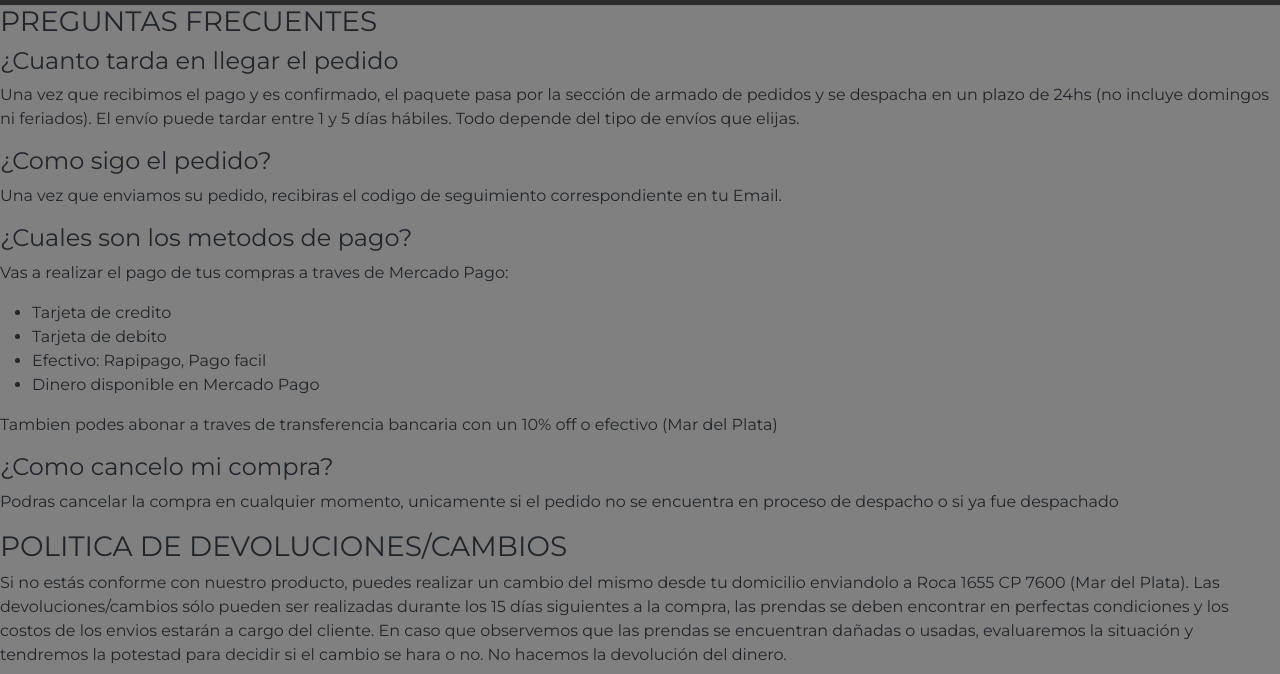
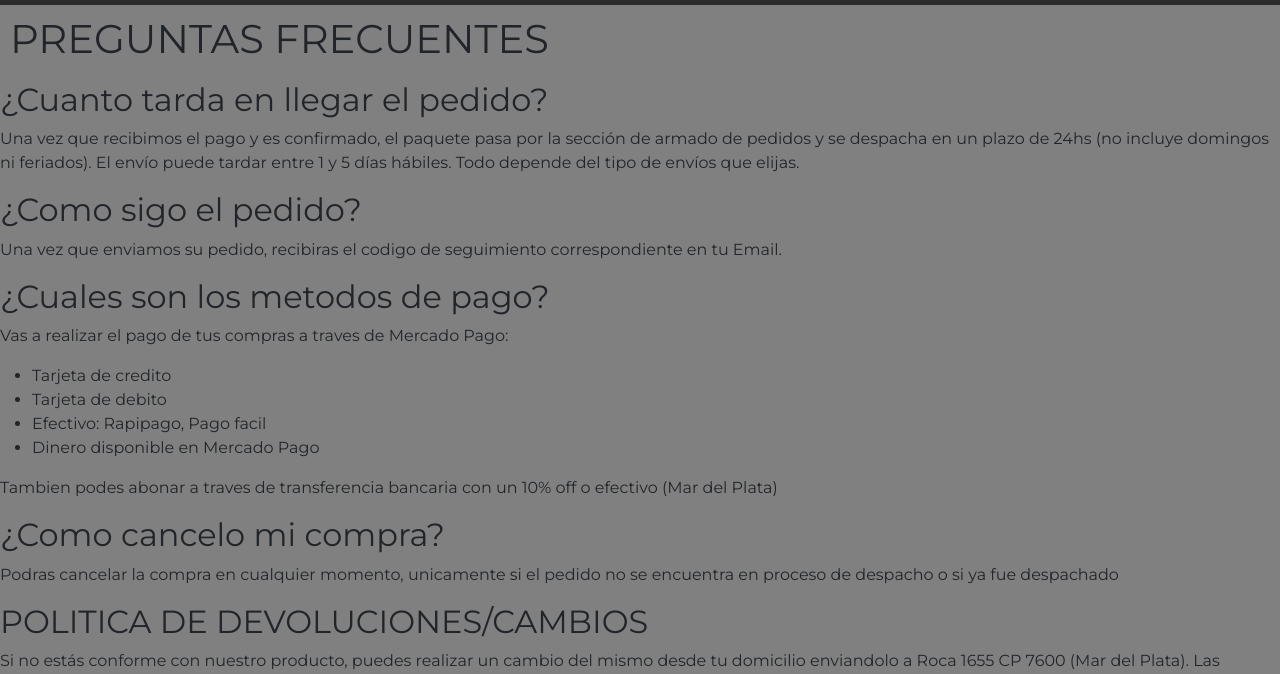
Before and after one commit to FelipePelletier/PreEntrega3Pelletier, a website: page pages/info.html in a window 1280 px wide. Shown: the part 106-780 px from the top of the page. Drawn offline with nearby package versions, Linux system fonts and the light colour scheme.

Commit message:
modifique titulos principales

```diff
--- a/pages/info.html
+++ b/pages/info.html
@@ -66,20 +66,20 @@
     </header>
     <main>
       <section>
-        <h3>PREGUNTAS FRECUENTES</h3>
-        <h4>¿Cuanto tarda en llegar el pedido</h4>
+        <h1>PREGUNTAS FRECUENTES</h1>
+        <h2>¿Cuanto tarda en llegar el pedido?</h2>
         <p>
           Una vez que recibimos el pago y es confirmado, el paquete pasa por la
           sección de armado de pedidos y se despacha en un plazo de 24hs (no
           incluye domingos ni feriados). El envío puede tardar entre 1 y 5 días
           hábiles. Todo depende del tipo de envíos que elijas.
         </p>
-        <h4>¿Como sigo el pedido?</h4>
+        <h2>¿Como sigo el pedido?</h2>
         <p>
           Una vez que enviamos su pedido, recibiras el codigo de seguimiento
           correspondiente en tu Email.
         </p>
-        <h4>¿Cuales son los metodos de pago?</h4>
+        <h2>¿Cuales son los metodos de pago?</h2>
         <p>Vas a realizar el pago de tus compras a traves de Mercado Pago:</p>
         <ul>
           <li>Tarjeta de credito</li>
@@ -91,14 +91,14 @@
           Tambien podes abonar a traves de transferencia bancaria con un 10% off
           o efectivo (Mar del Plata)
         </p>
-        <h4>¿Como cancelo mi compra?</h4>
+        <h2>¿Como cancelo mi compra?</h2>
         <p>
           Podras cancelar la compra en cualquier momento, unicamente si el
           pedido no se encuentra en proceso de despacho o si ya fue despachado
         </p>
       </section>
       <section>
-        <h3>POLITICA DE DEVOLUCIONES/CAMBIOS</h3>
+        <h2>POLITICA DE DEVOLUCIONES/CAMBIOS</h2>
         <p>
           Si no estás conforme con nuestro producto, puedes realizar un cambio
           del mismo desde tu domicilio enviandolo a Roca 1655 CP 7600 (Mar del
@@ -112,7 +112,7 @@
         </p>
       </section>
       <section>
-        <h2>EQUIPO DE STATEOFJOY</h2>
+        <h3>EQUIPO DE STATEOFJOY</h3>
         <img
           class="img"
           src="../Imgs/fotomarca2.jpeg"
--- a/scss/_global.scss
+++ b/scss/_global.scss
@@ -11,3 +11,7 @@ body {
 main {
   background-color: grey;
 }
+
+h1 {
+  padding: 10px;
+}
--- a/scss/_productos.scss
+++ b/scss/_productos.scss
@@ -30,7 +30,3 @@
   height: 30px;
   justify-content: center;
 }
-
-.card {
-  gap: 40px;
-}
```
Also changed, not shown: pages/hoodies.html (+2 -2 lines), pages/pensamiento.html (+1 -1 lines), css/style.css, 1 other file.
